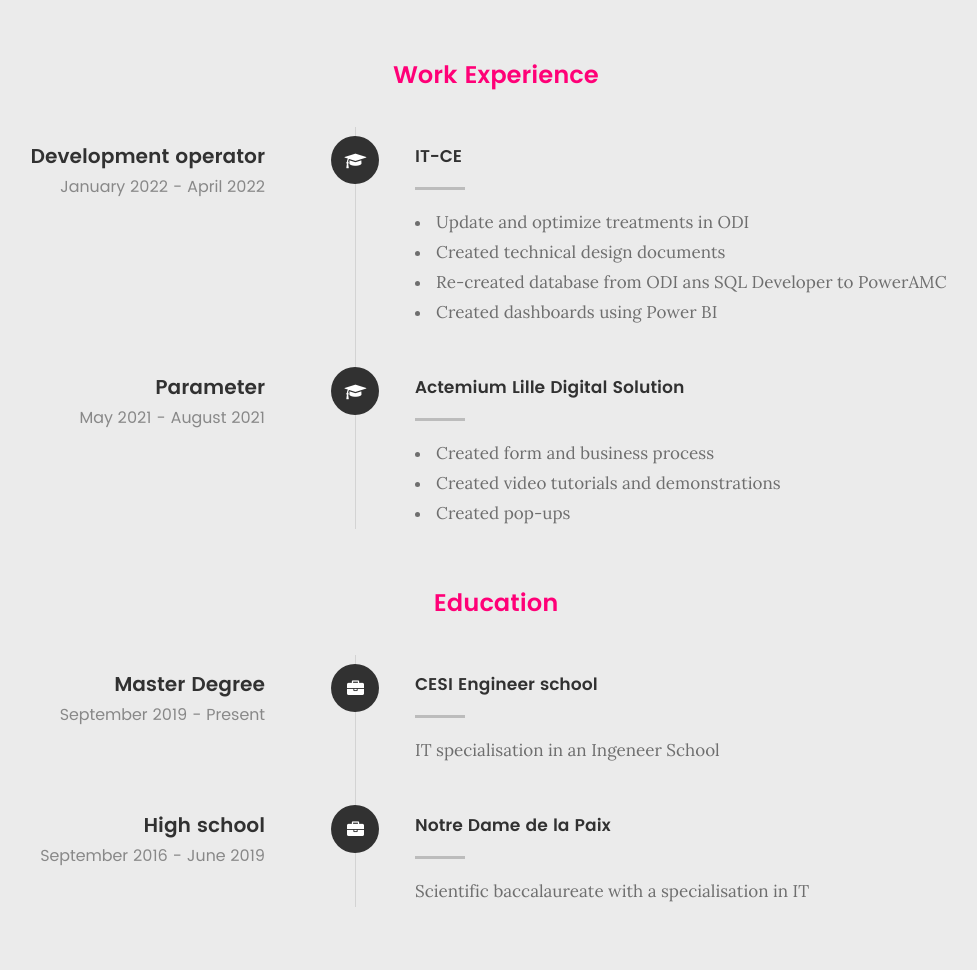
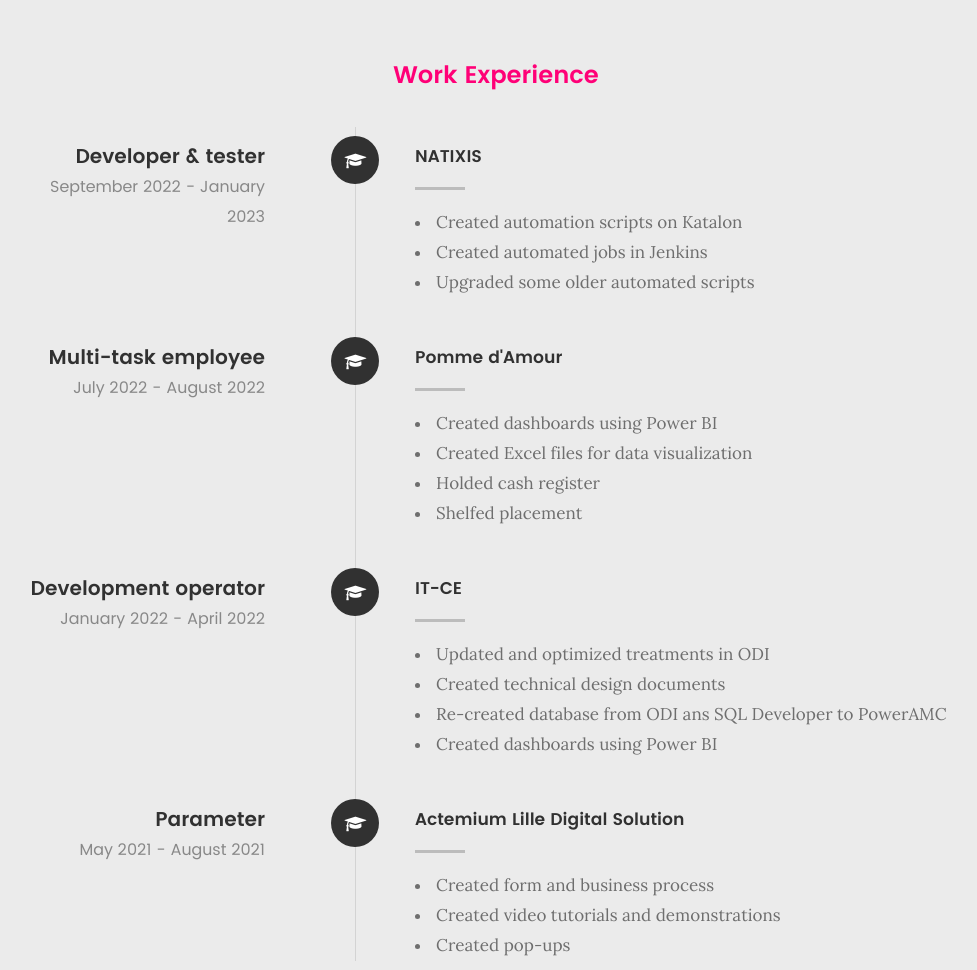
Before and after one commit to baptiste-cassette/porfolio, a plain HTML site: page index.html in a window 1280 px wide. Shown: the part 2080-3050 px from the top of the page, without its empty margins (144-1121 px from the left). Drawn offline with Linux system fonts and the light colour scheme; files whose address does not match are found by name.

Commit message:
update site (manque update CV)

```diff
--- a/index.html
+++ b/index.html
@@ -157,6 +157,10 @@
 				   		<div class="progress percent80"><span>80%</span></div>
 				   		<strong>HTML5</strong>
 				   	</li>
+					<li>
+				   		<div class="progress percent80"><span>80%</span></div>
+				   		<strong>Java</strong>
+				   	</li>
 				   	<li>
 				   		<div class="progress percent75"><span>75%</span></div>
 				   		<strong>CSS</strong>
@@ -164,11 +168,7 @@
 				   	<li>
 						<div class="progress percent70"><span>70%</span></div>
 						<strong>ODI</strong>
-						</li>
-      			   	<li>
-				   		<div class="progress percent65"><span>65%</span></div>
-				   		<strong>PHP</strong>
-				   	</li>
+					</li>
 				</ul> <!-- /skill-bars -->
 
    		</div>
@@ -201,7 +201,52 @@
 
    			<div class="timeline-wrap">
 
-   				<div class="timeline-block">
+				<div class="timeline-block">
+
+					<div class="timeline-ico">
+						<i class="fa fa-graduation-cap"></i>
+					</div>
+
+					<div class="timeline-header">
+						<h3>Developer & tester</h3>
+						<p>September 2022 - January 2023</p>
+					</div>
+
+					<div class="timeline-content">
+						<h4>NATIXIS</h4>
+						<ul>
+						 <li>Created automation scripts on Katalon</li>
+						 <li>Created automated jobs in Jenkins</li>
+						 <li>Upgraded some older automated scripts</li>
+					 </ul>
+				 </div>
+
+				</div> <!-- /timeline-block -->
+
+				<div class="timeline-block">
+
+					<div class="timeline-ico">
+						<i class="fa fa-graduation-cap"></i>
+					</div>
+
+					<div class="timeline-header">
+						<h3>Multi-task employee</h3>
+						<p>July 2022 - August 2022</p>
+					</div>
+
+					<div class="timeline-content">
+						<h4>Pomme d'Amour</h4>
+						<ul>
+						 <li>Created dashboards using Power BI</li>
+						 <li>Created Excel files for data visualization</li>
+						 <li>Holded cash register</li>
+						 <li>Shelfed placement</li>
+					 </ul>
+				 </div>
+
+				</div> <!-- /timeline-block -->
+
+				<div class="timeline-block">
 
 	   				<div class="timeline-ico">
 	   					<i class="fa fa-graduation-cap"></i>
@@ -215,7 +260,7 @@
 	   				<div class="timeline-content">
 	   					<h4>IT-CE</h4>
 	   					<ul>
-							<li>Update and optimize treatments in ODI</li>
+							<li>Updated and optimized treatments in ODI</li>
 							<li>Created technical design documents</li>
 							<li>Re-created database from ODI ans SQL Developer to PowerAMC</li>
 							<li>Created dashboards using Power BI</li>
```
